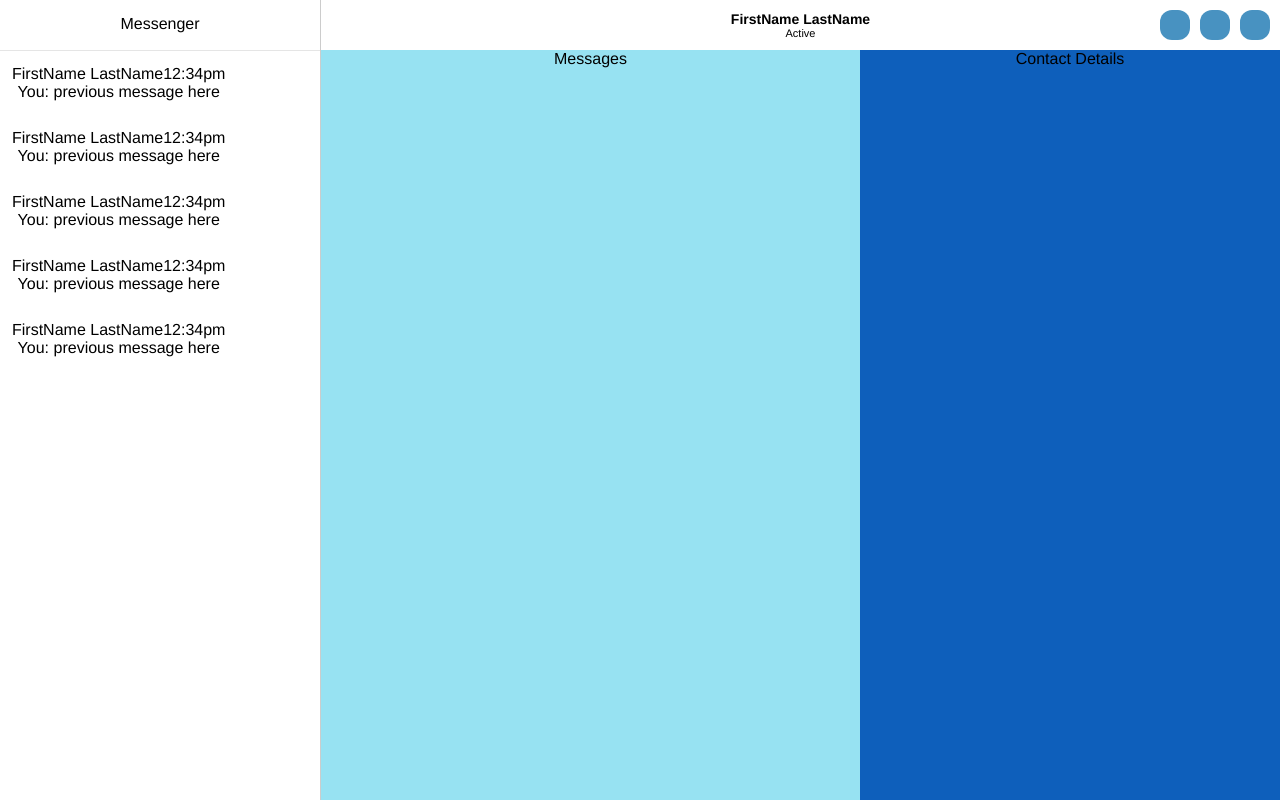
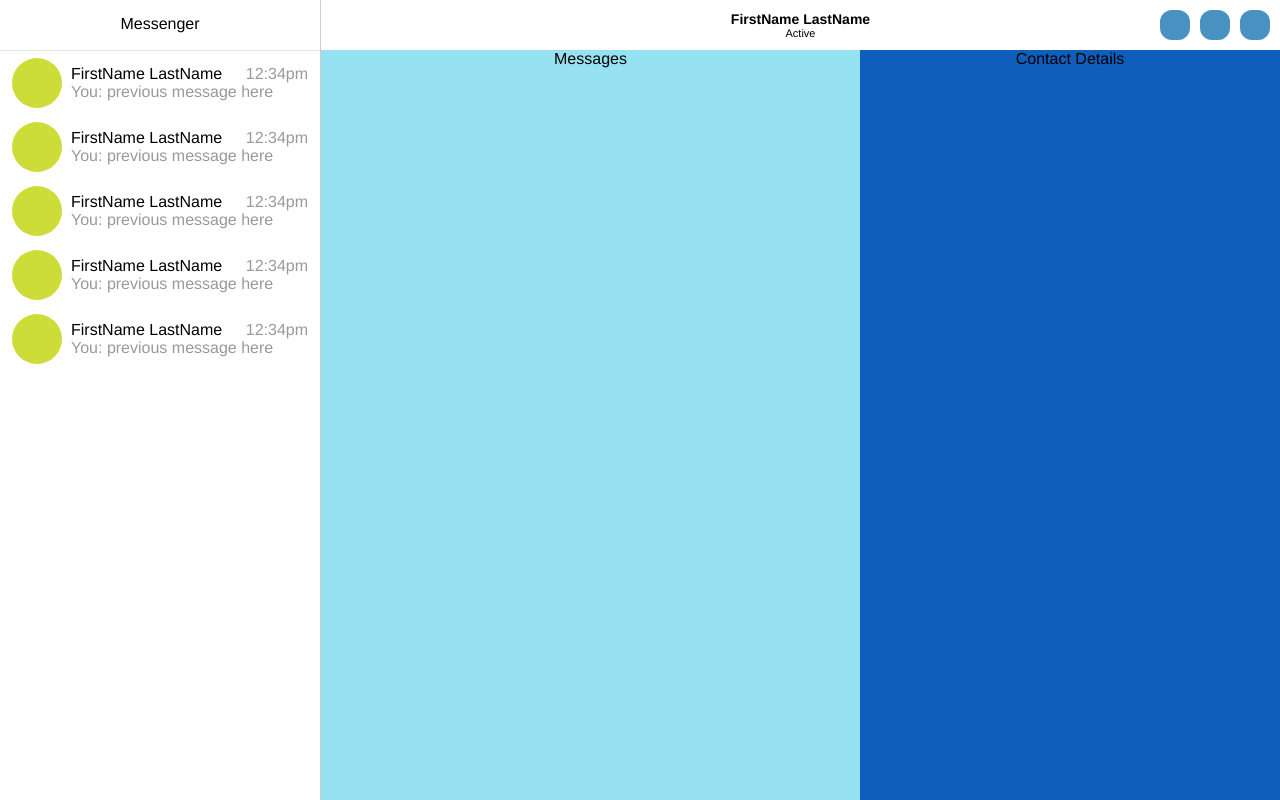
Before and after one commit to whwei123/jk-messenger-clone, a React (Create React App) app: page / in a window 1280 px wide. Built offline with nearby package versions, Linux system fonts and the light colour scheme.

Commit message:
Fix an oopsies

```diff
--- a/src/components/ConversationListItemView/ConversationListItemView.css
+++ b/src/components/ConversationListItemView/ConversationListItemView.css
@@ -5,15 +5,15 @@
   padding: 0 12px 0 12px;
 }
 
-..ConversationListItemView-container:hover {
+.ConversationListItemView-container:hover {
   background-color: rgba(0, 0, 0, .05);
 }
 
-..ConversationListItemView-container:active {
+.ConversationListItemView-container:active {
   background-color: rgba(0, 0, 0, .1);
 }
 
-..ConversationListItemView-container .profile-picture-container {
+.ConversationListItemView-container .profile-picture-container {
   width: 50px;
   height: 50px;
   background-color: #cddc39;
@@ -21,22 +21,22 @@
   margin-right: 9px;
 }
 
-..ConversationListItemView-container .text-container {
+.ConversationListItemView-container .text-container {
   text-align: left;
   display: flex;
   flex-grow: 1;
   flex-direction: column;
 }
 
-..ConversationListItemView-container .top-text-container {
+.ConversationListItemView-container .top-text-container {
   display: flex;
   justify-content: space-between;
 }
 
-..ConversationListItemView-container .text-container .preview {
+.ConversationListItemView-container .text-container .preview {
   color: #999999;
 }
 
-..ConversationListItemView-container .text-container .timestamp {
+.ConversationListItemView-container .text-container .timestamp {
   color: #999999;
 }
```
